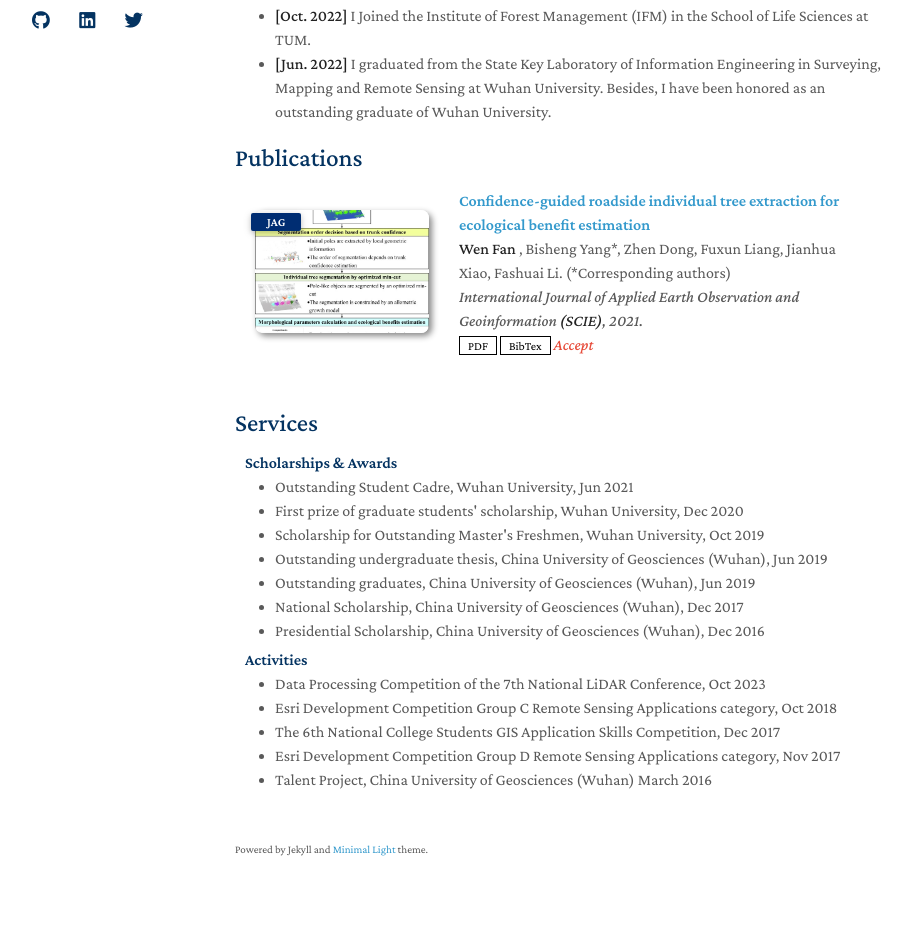
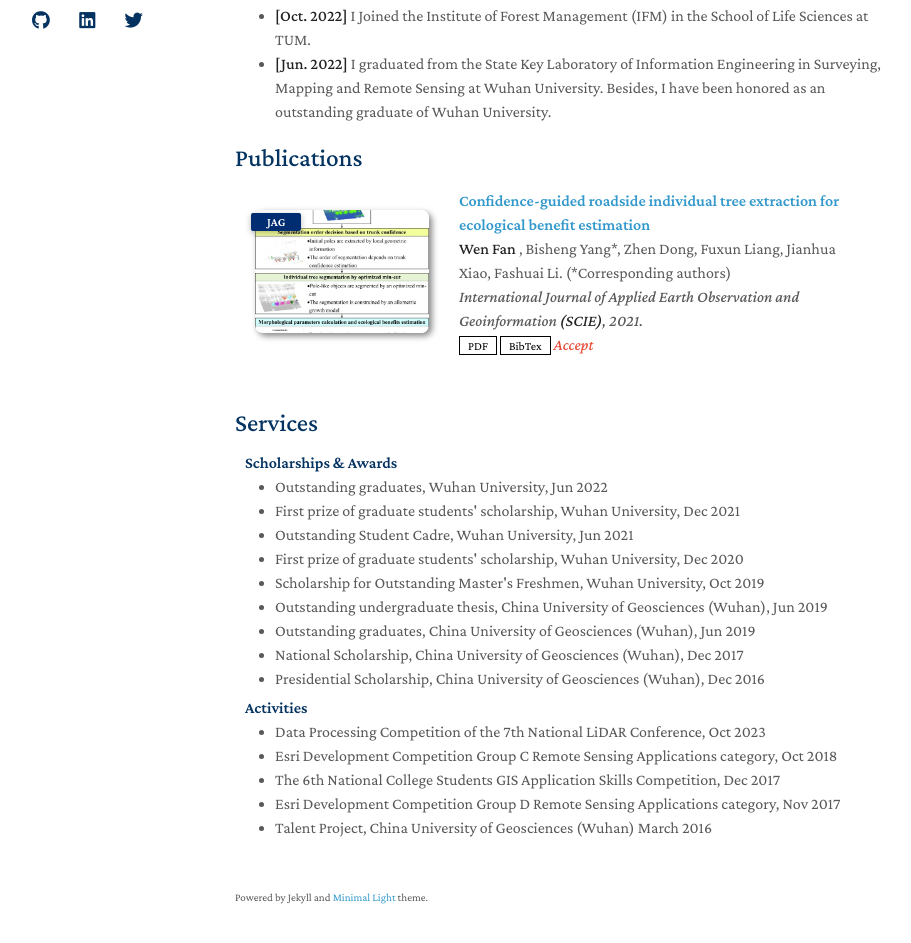
Before and after one commit to wfan0502/wfan0502, a Jekyll site: the page built from index.md, in a window 1280 px wide and 1352 px high. Shown: the part 374-1317 px from the top of the window, without its empty margins (235-1146 px from the left). Built offline with Jekyll 4.4.1, drawn with Linux system fonts in a browser that asks for light colours; nearby versions of some CDN libraries; a style sheet for code colours, icons or effects is not loaded; our own code applies the rules of GitHub Pages for plain Markdown files.

Commit message:
Update services.md

```diff
--- a/_includes/services.md
+++ b/_includes/services.md
@@ -3,6 +3,8 @@
 <h4 style="margin:0 10px 0;">Scholarships & Awards</h4>
 
 <ul style="margin:0 0 5px;">
+  <li><autocolor>Outstanding graduates, Wuhan University, Jun 2022</autocolor></li>
+  <li><autocolor>First prize of graduate students' scholarship, Wuhan University, Dec 2021</autocolor></li>
   <li><autocolor>Outstanding Student Cadre, Wuhan University, Jun 2021</autocolor></li>
   <li><autocolor>First prize of graduate students' scholarship, Wuhan University, Dec 2020</autocolor></li>
   <li><autocolor>Scholarship for Outstanding Master's Freshmen, Wuhan University, Oct 2019</autocolor></li>
```
